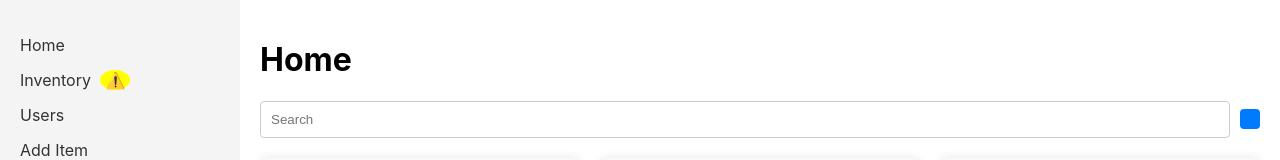
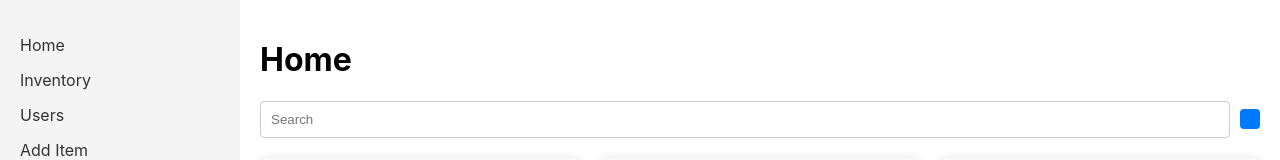
Before and after one commit to Methryl/University-Inventory-Management, a React (Create React App) app in the folder client/xu-inventory-website/: page / in a window 1280 px wide. Shown: the part 221-381 px from the top of the page. Built offline with nearby package versions, Linux system fonts and the light colour scheme.

Commit message:
removed emoji

```diff
--- a/client/xu-inventory-website/src/layout.js
+++ b/client/xu-inventory-website/src/layout.js
@@ -18,7 +18,7 @@ function Layout() {
         <nav className="sidebar">
           <ul>
             <li><Link to="/">Home</Link></li>
-            <li><Link to="/inventory">Inventory <span className="badge">⚠️</span></Link></li>
+            <li><Link to="/inventory">Inventory </Link></li>
             <li><Link to="/employees">Users</Link></li>
             <li><Link to="/transactions">Add Item</Link></li>
             <li><Link to="/transactions">Add User</Link></li>
```
